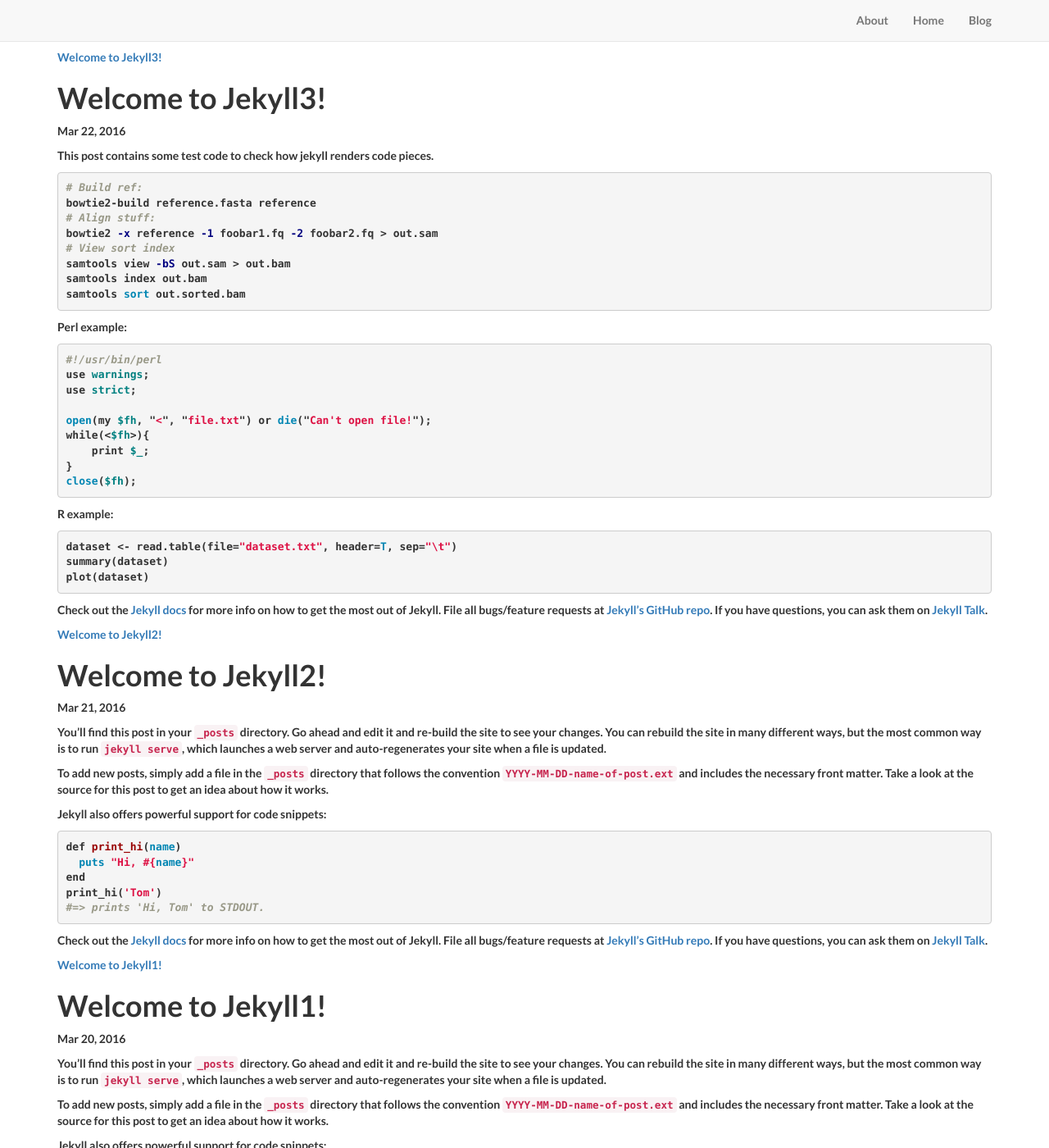
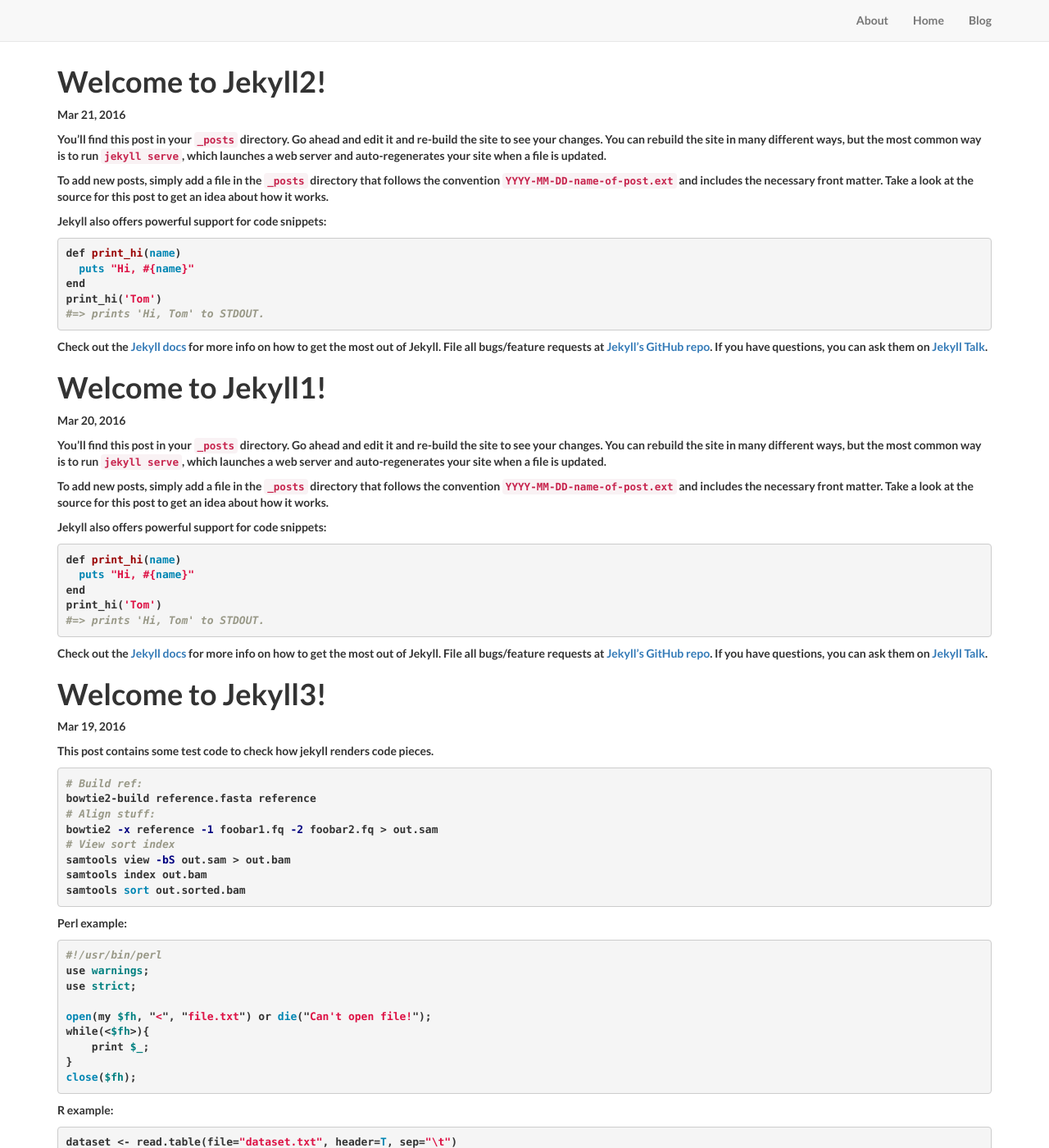
Before and after one commit to bvanhoewijk/bvanhoewijk.github.io, a Jekyll site: the page built from blog/index.html, in a window 1280 px wide and 1400 px high. Shown: the whole window at 82% size. Built offline with Jekyll 4.4.1, drawn with Linux system fonts in a browser that asks for light colours; nearby versions of some CDN libraries; library files that are not in the unit come from our copies; some of the changed text lies outside the part shown.

```diff
--- a/_posts/2016-03-22-foobar2.markdown
+++ b/_posts/2016-03-19-foobar2.markdown
@@ -1,7 +1,7 @@
 ---
 layout: post
 title:  "Welcome to Jekyll3!"
-date:   2016-03-22 19:45:00 +0100
+date:   2016-03-19 19:45:00 +0100
 categories: jekyll update
 ---
 This post contains some test code to check how jekyll renders code pieces.
--- a/blog/index.html
+++ b/blog/index.html
@@ -11,7 +11,6 @@ layout: default
 <br>
     <div class="container">
         {% for post in site.posts %}
-        <a href="{{ post.url }}">{{ post.title }}</a><br>
         <h1 class="post-title" itemprop="name headline">{{ post.title }}</h1>
         <p class="post-meta"><time datetime="{{ post.date | date_to_xmlschema }}" itemprop="datePublished">{{ post.date | date: "%b %-d, %Y" }}</time>{% if post.author %} • <span itemprop="author" itemscope itemtype="http://schema.org/Person"><span itemprop="name">{{ page.author }}</span></span>{% endif %}</p>
         <div class="content">
```
